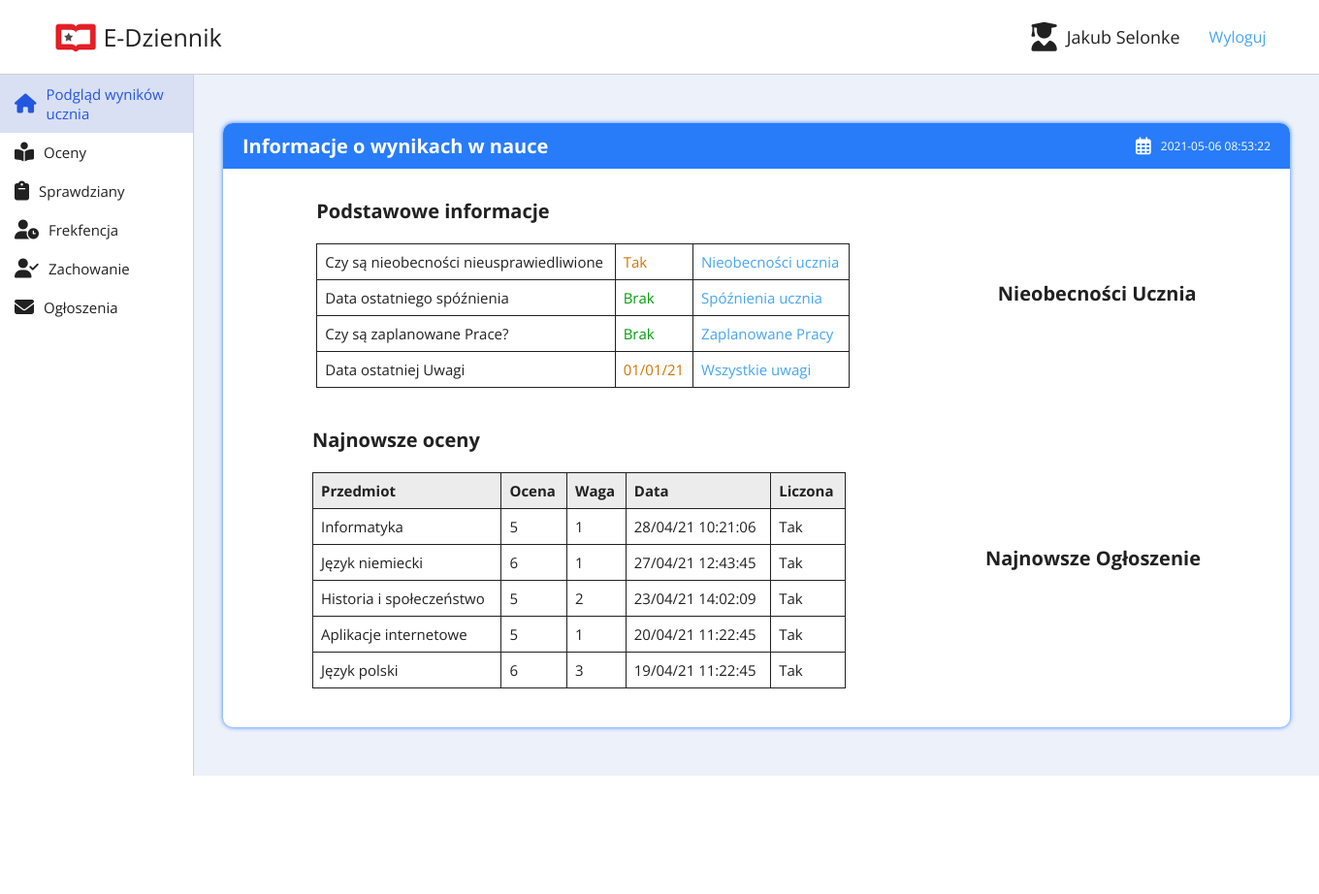
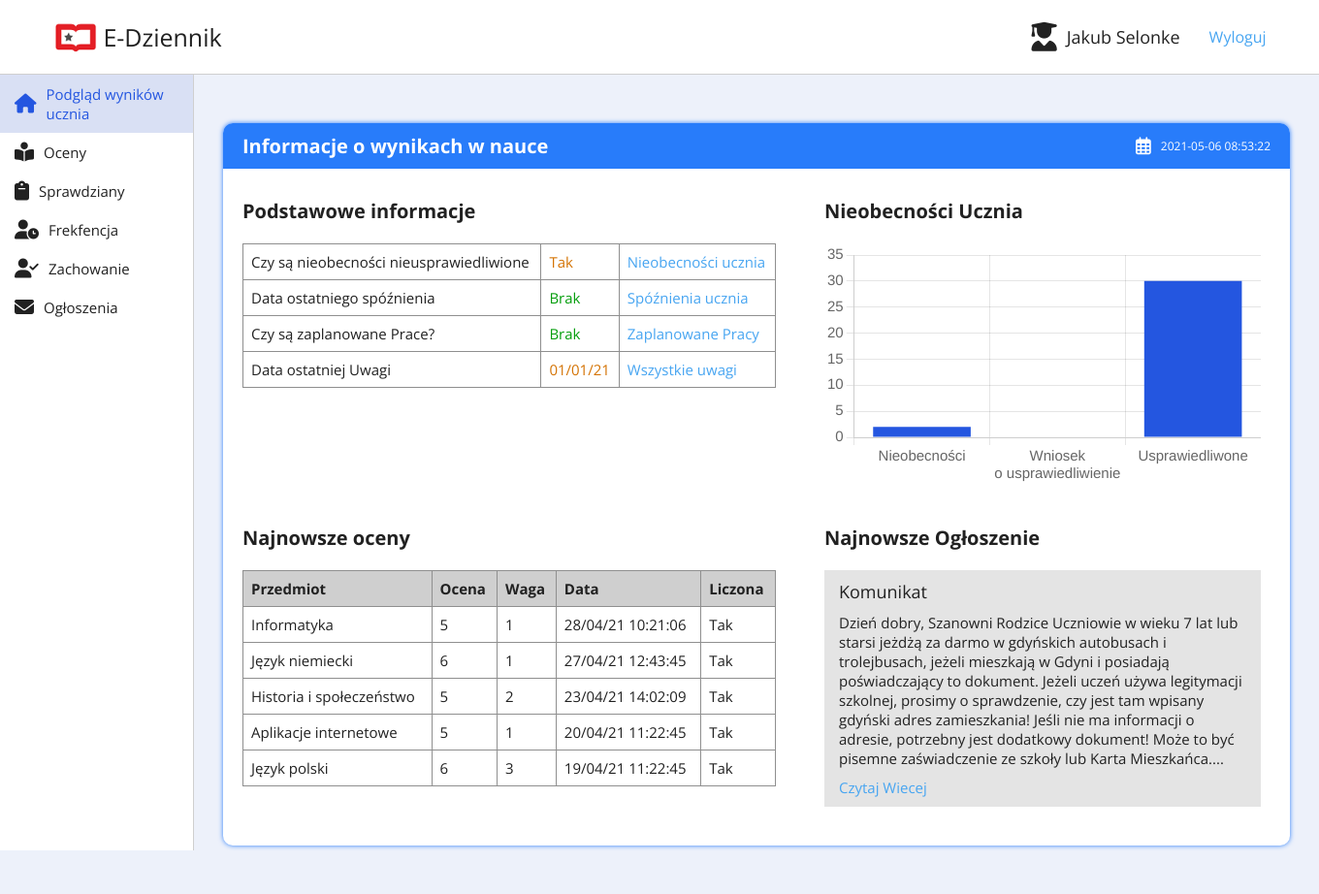
Before and after one commit to Jaco020/EdziennikProjekt, a PHP site: page /HTML/podglad.html in a window 1360 px wide. Shown: the whole page at 97% size. Before the commit the page ends 800 px from the top, so only its background shows below. Run offline with PHP 8.4, Linux system fonts and the light colour scheme; some libraries are stand-ins or nearby versions.

Commit message:
skonczono podglad.html

```diff
--- a/CSS/podglad.css
+++ b/CSS/podglad.css
@@ -2,30 +2,31 @@
 .mainCont__info{
     padding-bottom: 30px;
 }
+.mainCont__info h3{
+    margin-bottom: 20px;
+}
 .infoRow{
     width: 100%;
     display: flex;
-    align-items: center;
     padding: 10px 20px;
-    justify-content: space-around;
     margin-top: 20px;
 }
 .infoRow__itemh h3{
     padding: 10px 20px;
 }
 table{
-    margin-top: 20px;
+    /* margin-top: 20px; */
     border-collapse: collapse;
     width: 550px;
 }
 td,th{
-    border: 1px solid #212121;
+    border: 1px solid var(--gray-450);
     padding: 8px;
     font-size: 1.5rem;
 }
 th{
     text-align: left;
-    background-color: var(--gray-100);
+    background-color: var(--gray-200);
 }
 .green{
     color:#059e0d
@@ -33,3 +34,20 @@ th{
 .warning{
     color: #d47304;
 }
+/* Style do div ogloszenie */
+.ogloszenie{
+    background-color: var(--white-200);
+    width: 450px;
+    padding: 10px 15px;
+}
+.ogloszenie a{
+    font-size: 1.5rem;
+}
+p.tytul{
+    font-size: 1.8rem;
+    margin-bottom: 10px;
+}
+p.tresc{
+    font-size: 1.5rem;
+    margin-bottom: 10px;
+}
--- a/CSS/variables.css
+++ b/CSS/variables.css
@@ -1,6 +1,7 @@
 :root{
     --white-100:#fff;
     --white-150:#edf1fa;
+    --white-200:#e4e4e4;
 
     --gray-100: #ececec;
     --gray-200: #cfcfcf;
--- a/HTML/podglad.html
+++ b/HTML/podglad.html
@@ -11,6 +11,7 @@
     <link rel="stylesheet" href="../CSS/menuBaner.css">
     <link rel="stylesheet" href="../CSS/sideMenu.css">
     <link rel="stylesheet" href="../CSS//podglad.css">
+    <script src="https://cdnjs.cloudflare.com/ajax/libs/Chart.js/3.2.0/chart.min.js"></script>
     <script src="https://kit.fontawesome.com/086b12d3c8.js" crossorigin="anonymous"></script>
 </head>
 <body>
@@ -65,8 +66,9 @@
                         </tr>
                     </table>
                 </div>
-                <div class="infoRow__item">
+                <div  class="infoRow__item" style="margin-left: 50px;">
                     <h3>Nieobecności Ucznia</h3>
+                    <canvas width="450px" height="250px"  id="wykresFrekfencja"></canvas>
                 </div>
             </div>
             <div class="infoRow">
@@ -117,11 +119,26 @@
                         </tr>
                     </table>
                 </div>
-                <div class="infoRow__item">
+                <div class="infoRow__item" style="margin-left: 50px;">
                     <h3>Najnowsze Ogłoszenie</h3>
+                    <div class="ogloszenie">
+                        <p class="tytul">Komunikat</p>
+                        <p class="tresc">Dzień dobry, Szanowni Rodzice Uczniowie w wieku 7 lat lub starsi jeżdżą za darmo w gdyńskich autobusach i trolejbusach, jeżeli mieszkają w Gdyni i posiadają poświadczający to dokument. Jeżeli uczeń używa legitymacji szkolnej, prosimy o sprawdzenie, czy jest tam wpisany gdyński adres zamieszkania! Jeśli nie ma informacji o adresie, potrzebny jest dodatkowy dokument! Może to być pisemne zaświadczenie ze szkoły lub Karta Mieszkańca. WAŻNA INFORMACJA: Jeżeli uczeń posiada Kartę Mieszkańca, należy pamiętać o przedłużeniu uprawnień do bezpłatnych przejazdów do 30 września w gdyńskim InfoBoksie (przy ul. Świętojańskiej 30 od poniedziałku do piątku w godz. 8.00-18.00). Aby to zrobić, potrzebna będzie aktualna legitymacja szkolna + zaświadczenie o adresie zamieszkania jeśli nie ma takiej adnotacji w legitymacji. Dzięki posiadaniu Karty Mieszkańca, legitymacja szkolna nie będzie już potrzebna w pojazdach ZKM. Szczegółowe informacje na temat bezpłatnych przejazdów dla gdyńskich dzieci i młodzieży znajdują się na stronie zkmgdynia.pl</p>
+                    </div>
                 </div>
             </div>
         </div>
     </div>
+    <script src="../JavaScript/wykres.js"></script>
+    <script>
+        var text = document.querySelector(".tresc"); // tresci ogloszenia
+        if(text.innerHTML.length >= 435){ // innerHTML = tekst
+            let textCut = text.innerHTML.substring(0,435); // redukcja tekstu
+            const lastSpace = textCut.lastIndexOf(" "); //indeks ostatniej spacji - aby nie urywac polowy wyrazu
+            text.innerHTML = textCut.substring(0,lastSpace); // utnij zadlugie ogloszenie
+            text.innerHTML+= "...";
+            document.querySelector(".ogloszenie").innerHTML+="<a href='ogloszenia.html'>Czytaj Wiecej</a>";
+        }
+    </script>
 </body>
 </html>
--- /dev/null
+++ b/JavaScript/wykres.js
@@ -0,0 +1,30 @@
+var wykresObiekt = document.getElementById("wykresFrekfencja").getContext("2d");
+const uczenGodzinyData = [2,0,30];
+console.log(Math.max(uczenGodzinyData));
+Chart.defaults.font.size = 15;
+var wykresFrekfencja = new Chart(wykresObiekt,{
+    type: 'bar',
+    data: {
+        labels:["Nieobecności",["Wniosek", "o usprawiedliwienie"],"Usprawiedliwone"],
+        datasets: [{
+            label:'Godziny',
+            data:uczenGodzinyData,
+            backgroundColor:"#2456e0"// --blue-500
+        }]
+    },
+    options:{
+        scales:{
+            y:{
+                max:Math.max(...uczenGodzinyData)+5,
+                ticks: {
+                    stepSize: 5
+                }
+            }
+        },
+        plugins:{
+            legend:{
+                display:false,
+            }
+        }
+    }
+});
```
Also changed, not shown: HTML/ocenyUcznia.html (+46 -13 lines).
